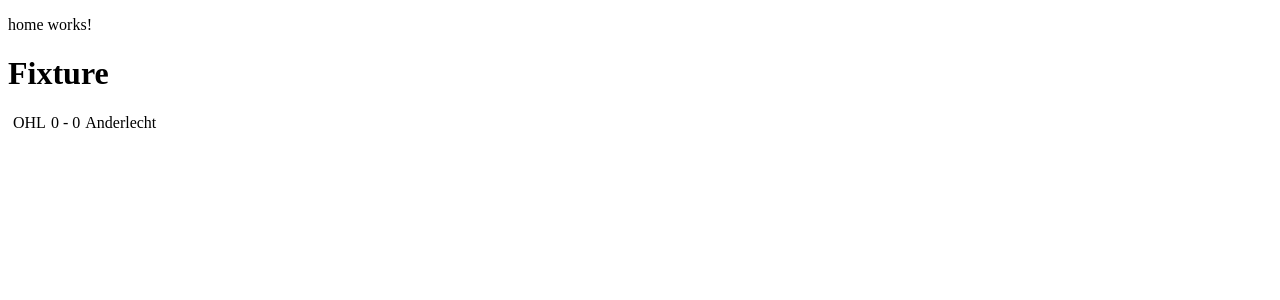
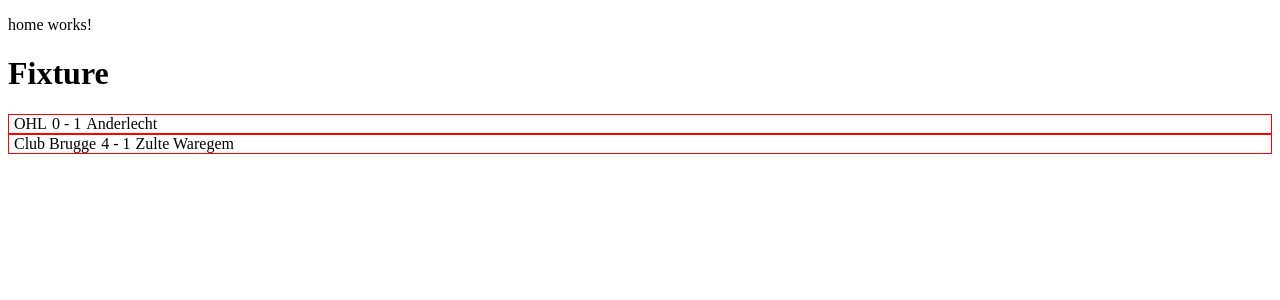
Before and after one commit to Simplify4Me2/Goalkeeper, an Angular app in the folder 03.FrontEnd/goal-keeper-angular/: page /home in a window 1280 px wide. Shown: the top 300 px of the page. Built offline with nearby package versions, Linux system fonts and the light colour scheme.

Commit message:
Fixture model

```diff
--- /dev/null
+++ b/03.FrontEnd/goal-keeper-angular/src/app/home/fixture.model.ts
@@ -0,0 +1,6 @@
+export interface Fixture {
+    homeTeam: string;
+    homeScore: number;
+    awayTeam: string;
+    awayScore: number;
+}
--- a/03.FrontEnd/goal-keeper-angular/src/app/home/home.component.html
+++ b/03.FrontEnd/goal-keeper-angular/src/app/home/home.component.html
@@ -1,8 +1,8 @@
 <p>home works!</p>
 
 <h1>Fixture</h1>
-<div class="flex">
-    <span>OHL</span>
-    <div>0 - 0</div>
-    <span>Anderlecht</span>
+<div class="flex border" *ngFor="let fixture of fixtures" >
+    <span>{{ fixture.homeTeam }}</span>
+    <div>{{ fixture.homeScore }} - {{ fixture.awayScore }}</div>
+    <span>{{ fixture.awayTeam }}</span>
 </div>
--- a/03.FrontEnd/goal-keeper-angular/src/app/home/home.component.sass
+++ b/03.FrontEnd/goal-keeper-angular/src/app/home/home.component.sass
@@ -1,5 +1,8 @@
 .flex
     display: flex
 
+.border
+    border: 1px solid red
+
 span
     padding: 0px 5px
--- a/03.FrontEnd/goal-keeper-angular/src/app/home/home.component.ts
+++ b/03.FrontEnd/goal-keeper-angular/src/app/home/home.component.ts
@@ -1,15 +1,18 @@
 import { Component, OnInit } from '@angular/core';
+import { Fixture } from './fixture.model';
 
 @Component({
   selector: 'app-home',
   templateUrl: './home.component.html',
-  styleUrls: ['./home.component.sass']
+  styleUrls: ['./home.component.sass'],
 })
 export class HomeComponent implements OnInit {
+  fixtures: Fixture[] = [
+    { homeTeam: 'OHL', homeScore: 0, awayTeam: 'Anderlecht', awayScore: 1 },
+    { homeTeam: 'Club Brugge', homeScore: 4, awayTeam: 'Zulte Waregem', awayScore: 1 },
+  ];
 
-  constructor() { }
+  constructor() {}
 
-  ngOnInit(): void {
-  }
-
+  ngOnInit(): void {}
 }
```
